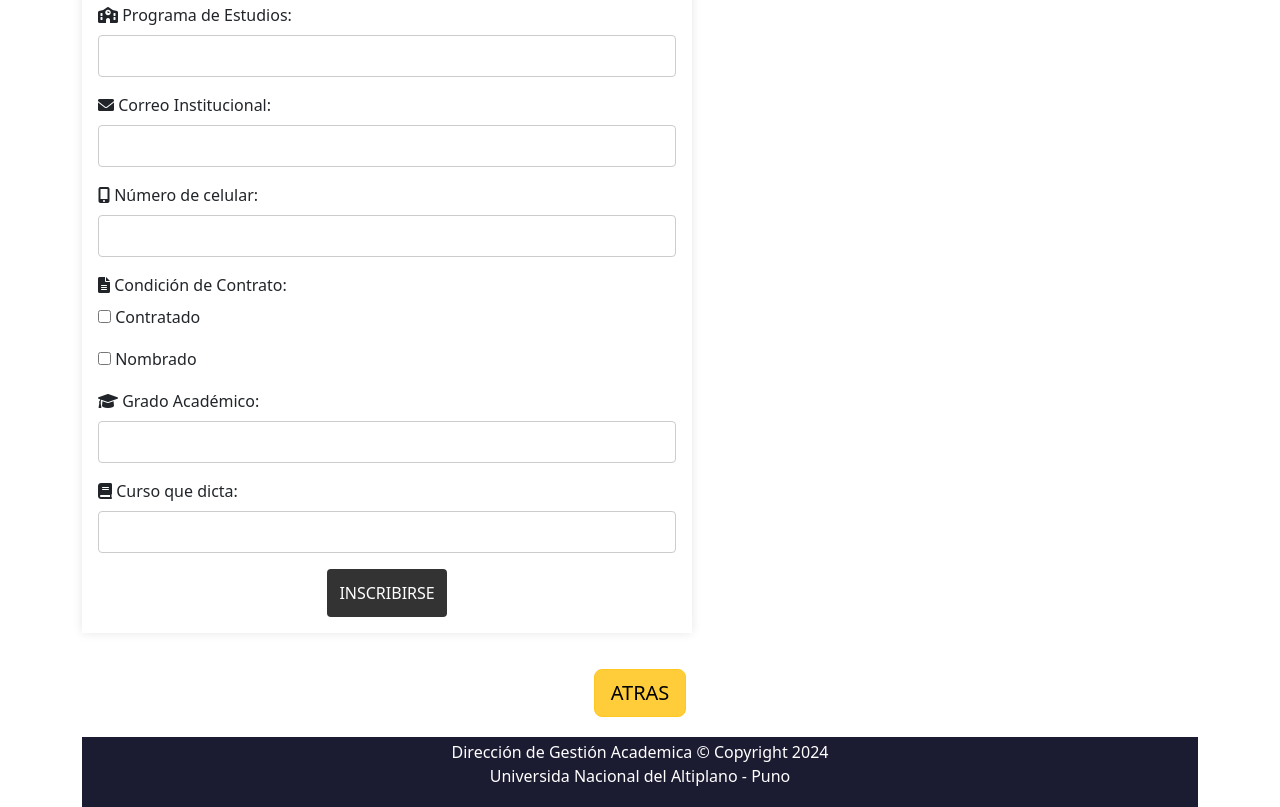
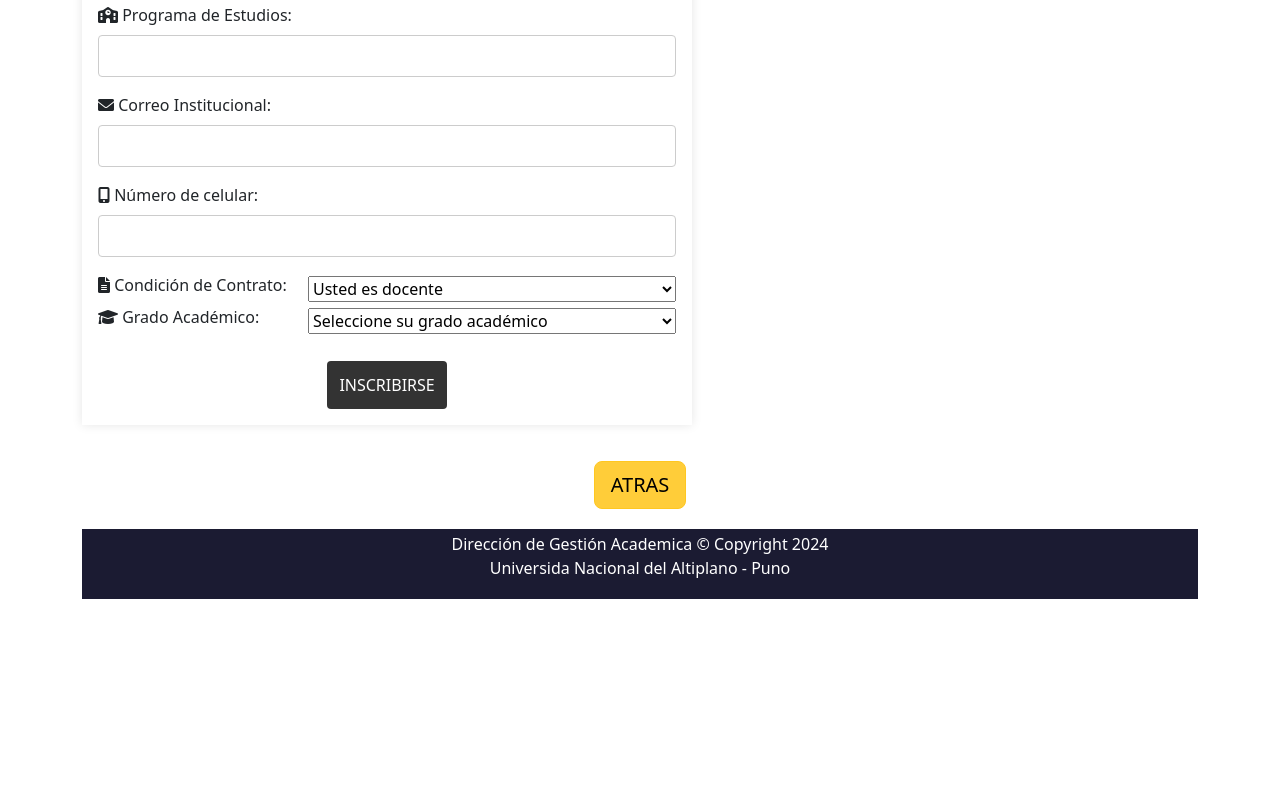
Before and after one commit to BladiPL/WebApp_docentes, a website: page public/formulario.html in a window 1280 px wide. Shown: the part 757-1564 px from the top of the page. After the commit the page ends 1356 px from the top, so only its background shows below. Drawn offline with nearby package versions, Linux system fonts and the light colour scheme.

Commit message:
Actualizado

```diff
--- a/app.js
+++ b/app.js
@@ -35,11 +35,11 @@ app.get('/', (req, res) => {
 
 // Ruta para manejar el envío del formulario
 app.post('/submit', (req, res) => {
-    const { dni, apellidos, nombres, Facultad, escuelaProfesional, programaEstudios, correoInstitucional, celular, contrato, gradoAcademico, cursoDicta } = req.body;
+    const { dni, apellidos, nombres, Facultad, escuelaProfesional, programaEstudios, correoInstitucional, celular, contrato, gradoAcademico } = req.body;
 
     // Ejemplo de cómo podrías insertar los datos en la base de datos
-    const sql = 'INSERT INTO inscripciones (dni, apellidos, nombres, facultad, escuela, programa, correo, celular, contrato, grado_ac, curso) VALUES (?, ?, ?, ?, ?, ?, ?, ?, ?, ?, ?)';
-    db.query(sql, [dni, apellidos, nombres, Facultad, escuelaProfesional, programaEstudios, correoInstitucional, celular, contrato, gradoAcademico, cursoDicta], (err, result) => {
+    const sql = 'INSERT INTO inscripciones (dni, apellidos, nombres, facultad, escuela, programa, correo, celular, contrato, grado_ac) VALUES (?, ?, ?, ?, ?, ?, ?, ?, ?, ?)';
+    db.query(sql, [dni, apellidos, nombres, Facultad, escuelaProfesional, programaEstudios, correoInstitucional, celular, contrato, gradoAcademico], (err, result) => {
         if (err) {
             console.error('Error al insertar los datos:', err);
             res.status(500).json({ error: 'Error al insertar los datos' });
--- a/public/css/styles.css
+++ b/public/css/styles.css
@@ -171,15 +171,6 @@ header {
     font-size: 1rem;
 }
 
-.radio-group {
-    display: flex; /* Utilizamos flexbox para alinear elementos en una sola línea */
-    align-items: center; /* Centramos verticalmente los elementos */
-}
-
-.radio-group input[type="radio"] {
-    margin-right: 5px; /* Margen derecho para separar los radios */
-}
-
 .formulario button {
     padding: 0.75rem;
     background-color: #333;
@@ -262,8 +253,17 @@ label {
     margin-bottom: 10px;
 }
 
-input[type="radio"] {
-    margin: 0 5px;
+.select-group {
+    display: flex;
+    align-items: center;
+}
+.select-group label {
+    margin-right: 10px;
+    display: inline-block;
+    width: 200px; /* Ajusta el ancho según sea necesario */
+}
+.select-group select {
+    flex: 1;
 }
 
 textarea {
--- a/public/formulario.html
+++ b/public/formulario.html
@@ -82,19 +82,26 @@
                     <label for="celular"><i class="fas fa-mobile-alt"></i> Número de celular:</label>
                     <input type="text" id="celular" name="celular" required pattern="\d{9}" inputmode="numeric"
                         maxlength="9" title="Por favor ingrese 9 números.">
-
-                    <label><i class="fa fa-file-text"></i> Condición de Contrato:</label>
-                    <div class="checkbox-group">
-                        <label><input type="checkbox" name="contrato" value="Contratado"> Contratado</label><br>
-                        <label><input type="checkbox" name="contrato" value="Nombrado"> Nombrado</label>
+                    <div class="select-group">
+                        <label><i class="fa fa-file-text"></i> Condición de Contrato:</label>
+                        <select name="contrato" id="contrato">
+                            <option value="" disabled selected>Usted es docente</option>
+                            <option value="1">Contratado</option>
+                            <option value="2">Nombrado</option>
+                        </select>
+                    </div>
+                    <div class="select-group">
+                        <label for="gradoAcademico"><i class="fa fa-graduation-cap"></i> Grado Académico:</label>
+                        <select id="gradoAcademico" name="gradoAcademico">
+                            <option value="" disabled selected>Seleccione su grado académico</option>
+                            <option value="1">Doctor</option>
+                            <option value="2">Magister</option>
+                            <option value="3">Ingenierio</option>
+                            <option value="4">Licenciado</option>
+                        </select>
                     </div>
 
-                    <label for="gradoAcademico"><i class="fa fa-graduation-cap"></i> Grado Académico:</label>
-                    <input type="text" id="gradoAcademico" name="gradoAcademico" required>
-
-                    <label for="cursoDicta"><i class="fas fa-book"></i> Curso que dicta:</label>
-                    <input type="text" id="cursoDicta" name="cursoDicta" required>
-
+                    <br>
                     <button type="submit">INSCRIBIRSE</button>
                 </form>
             </div>
```
